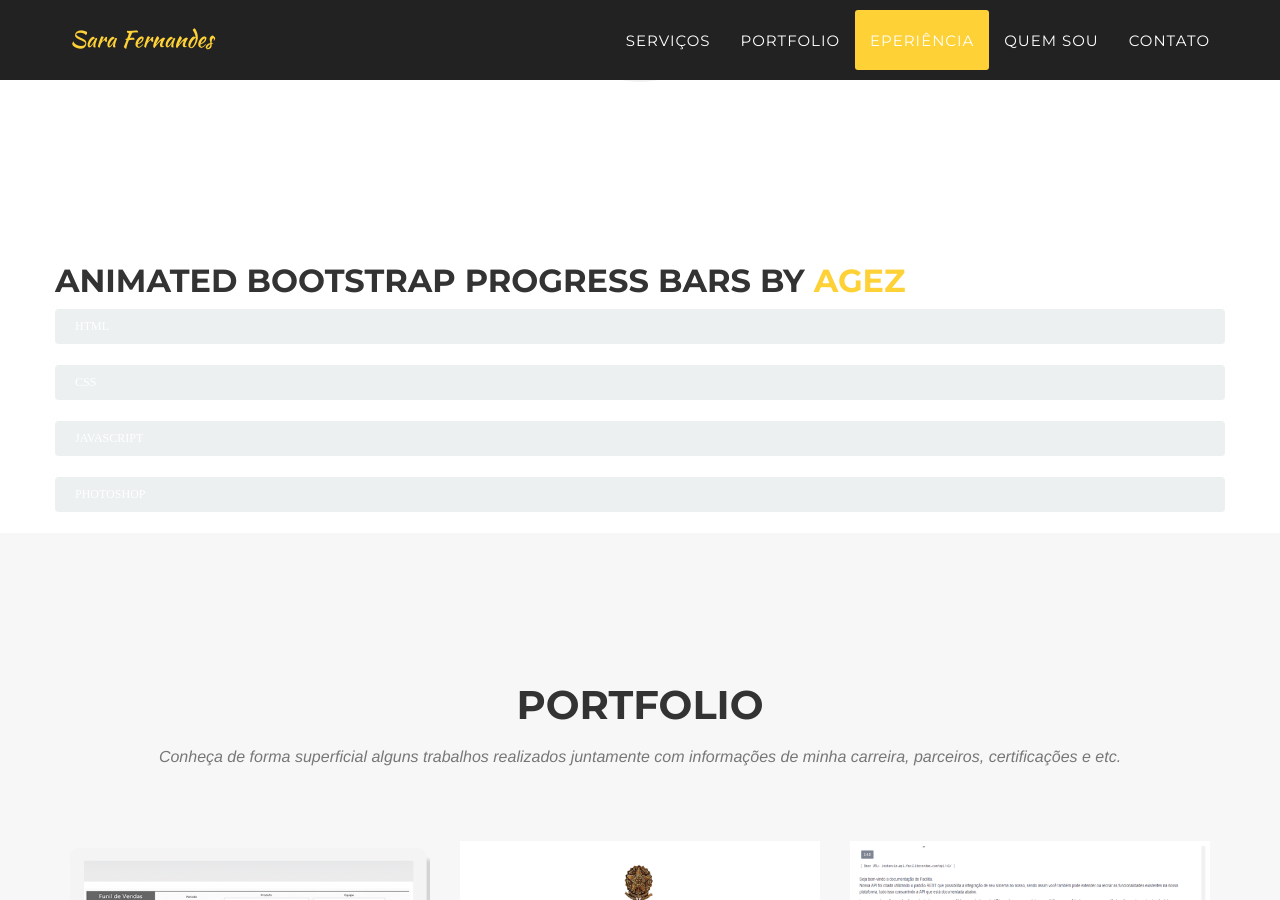
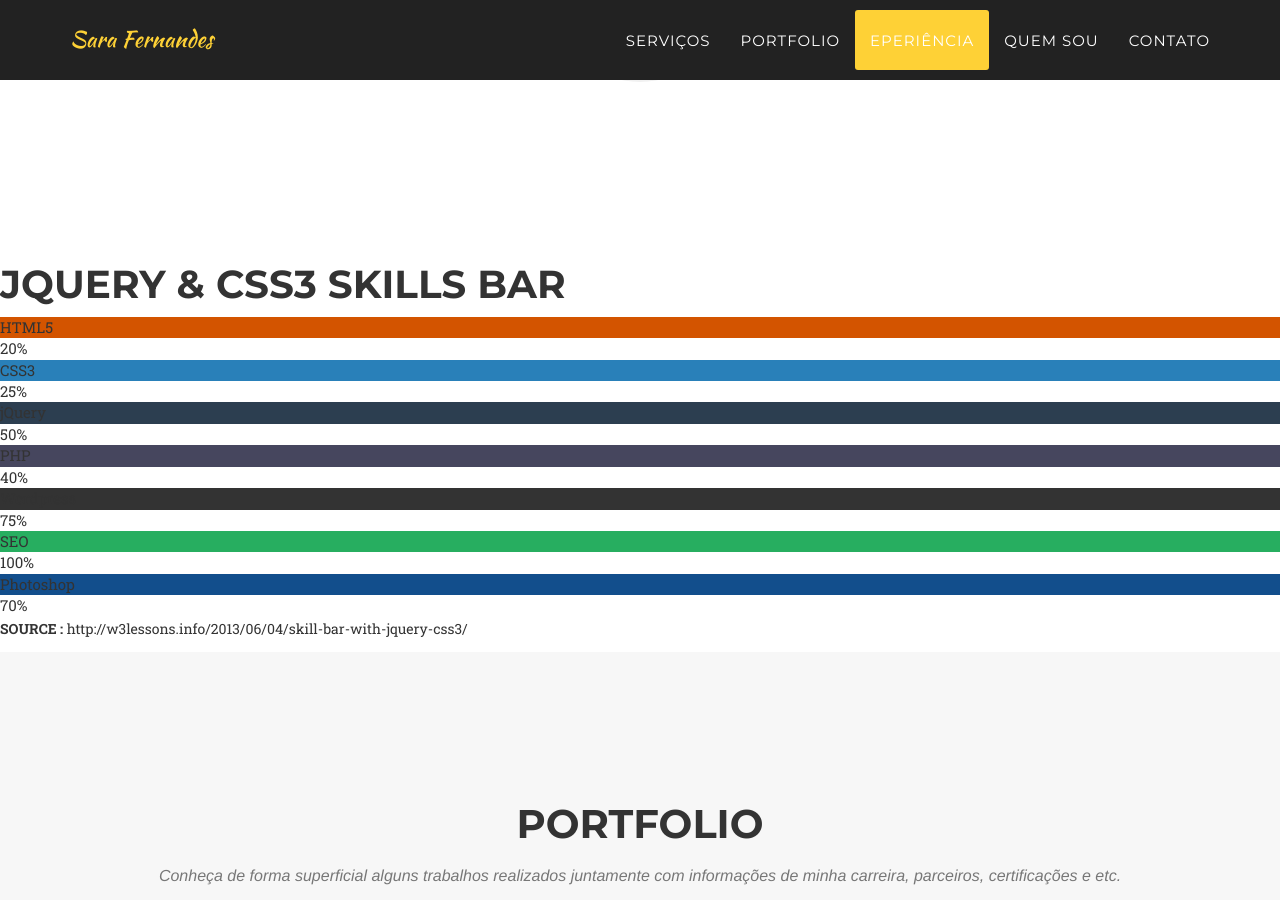
Before and after one commit to SaraFernandes/sarafernandes.github.io, a Jekyll site: the page built from index.html, in a window 1280 px wide and 900 px high, scrolled down 4159 px. Built offline with Jekyll 4.4.1, drawn with Linux system fonts in a browser that asks for light colours; some web fonts are replaced.

Commit message:
Update clients.html

```diff
--- a/_includes/clients.html
+++ b/_includes/clients.html
@@ -1,33 +1,48 @@
 <!-- Clients Aside -->
     <aside class="clients">
-        <div class="container">
-	<div class="row">
-    <h2>Animated Bootstrap Progress Bars by <a href="http://gridgum.com/author/agez" target="_blank">agez</a></h2>
-		 <!-- Skill Bars -->
-            <div class="progress skill-bar ">
-                <div class="progress-bar progress-bar-success" role="progressbar" aria-valuenow="100" aria-valuemin="0" aria-valuemax="100">
-                    <span class="skill">HTML <i class="val">100%</i></span>
-                </div>
-            </div>
+       <h1>jQuery & CSS3 Skills Bar</h1>
 
-            <div class="progress skill-bar">
-                <div class="progress-bar progress-bar-info" role="progressbar" aria-valuenow="90" aria-valuemin="0" aria-valuemax="100" >
-                    <span class="skill">CSS<i class="val">90%</i></span>
-                </div>
-            </div>
+<div class="skillbar clearfix " data-percent="20%">
+	<div class="skillbar-title" style="background: #d35400;"><span>HTML5</span></div>
+	<div class="skillbar-bar" style="background: #e67e22;"></div>
+	<div class="skill-bar-percent">20%</div>
+</div> <!-- End Skill Bar -->
 
-            <div class="progress skill-bar">
-                <div class="progress-bar progress-bar-warning" role="progressbar" aria-valuenow="75" aria-valuemin="0" aria-valuemax="100">
-                    <span class="skill">JavaScript<i class="val">75%</i></span>
-                </div>
-            </div>
+<div class="skillbar clearfix " data-percent="25%">
+	<div class="skillbar-title" style="background: #2980b9;"><span>CSS3</span></div>
+	<div class="skillbar-bar" style="background: #3498db;"></div>
+	<div class="skill-bar-percent">25%</div>
+</div> <!-- End Skill Bar -->
 
-            <div class="progress skill-bar">
-                <div class="progress-bar progress-bar-danger" role="progressbar" aria-valuenow="55" aria-valuemin="0" aria-valuemax="100">
-                    <span class="skill">Photoshop<i class="val">55%</i></span>
-                </div>
-            </div>
+<div class="skillbar clearfix " data-percent="50%">
+	<div class="skillbar-title" style="background: #2c3e50;"><span>jQuery</span></div>
+	<div class="skillbar-bar" style="background: #2c3e50;"></div>
+	<div class="skill-bar-percent">50%</div>
+</div> <!-- End Skill Bar -->
 
-	</div>
-</div>
+<div class="skillbar clearfix " data-percent="40%">
+	<div class="skillbar-title" style="background: #46465e;"><span>PHP</span></div>
+	<div class="skillbar-bar" style="background: #5a68a5;"></div>
+	<div class="skill-bar-percent">40%</div>
+</div> <!-- End Skill Bar -->
+
+<div class="skillbar clearfix " data-percent="75%">
+	<div class="skillbar-title" style="background: #333333;"><span>Wordpress</span></div>
+	<div class="skillbar-bar" style="background: #525252;"></div>
+	<div class="skill-bar-percent">75%</div>
+</div> <!-- End Skill Bar -->
+
+<div class="skillbar clearfix " data-percent="100%">
+	<div class="skillbar-title" style="background: #27ae60;"><span>SEO</span></div>
+	<div class="skillbar-bar" style="background: #2ecc71;"></div>
+	<div class="skill-bar-percent">100%</div>
+</div> <!-- End Skill Bar -->
+
+<div class="skillbar clearfix " data-percent="70%">
+	<div class="skillbar-title" style="background: #124e8c;"><span>Photoshop</span></div>
+	<div class="skillbar-bar" style="background: #4288d0;"></div>
+	<div class="skill-bar-percent">70%</div>
+</div> <!-- End Skill Bar -->
+
+<p><strong>SOURCE :</strong> http://w3lessons.info/2013/06/04/skill-bar-with-jquery-css3/</p>
     </aside>
```
